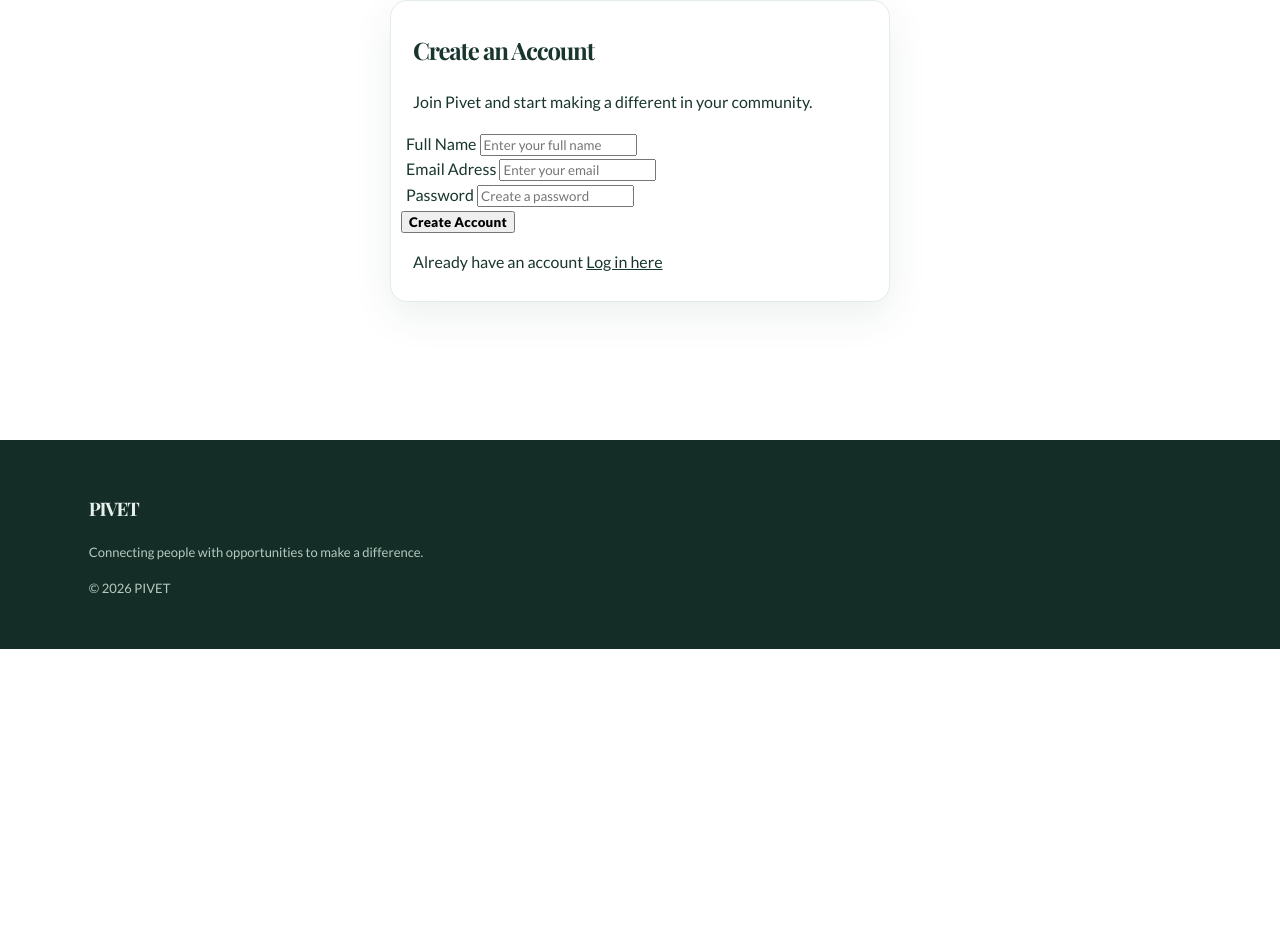
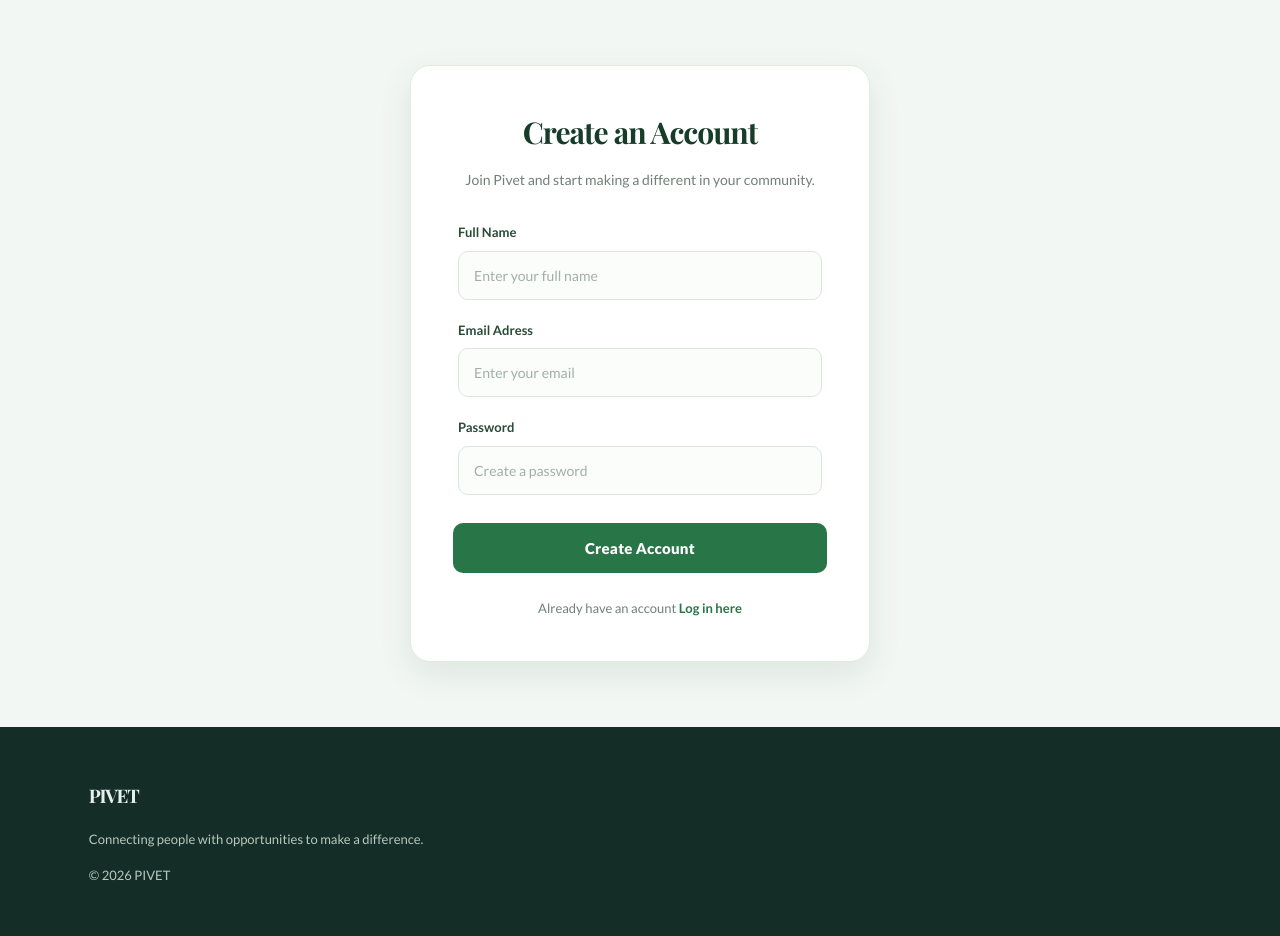
Before and after one commit to tajgloria/PythonProject1, a Flask app: page /register in a window 1280 px wide. Shown: the part 82-1018 px from the top of the page. Before the commit the page ends 731 px from the top, so only its background shows below. Run offline with Flask 3, Linux system fonts and the light colour scheme.

Commit message:
Update style.css

```diff
--- a/static/style.css
+++ b/static/style.css
@@ -2107,3 +2107,164 @@ body:has(.hours-layout) {
         padding: 45px 18px;
     }
 }
+/* Both form cards */
+.form-card {
+    width: 100%;
+    max-width: 460px;
+    margin: 0 auto;
+    padding: 42px 38px;
+    background: #ffffff;
+    border: 1px solid #e2ebe5;
+    border-radius: 22px;
+    box-shadow: 0 18px 50px rgba(24, 54, 46, 0.10);
+    box-sizing: border-box;
+    transition: box-shadow 0.25s ease;
+}
+
+.form-card:hover {
+    box-shadow: 0 22px 55px rgba(24, 54, 46, 0.14);
+}
+
+
+
+.form-section {
+    min-height: 75vh;
+    padding: 65px 20px;
+    display: flex;
+    justify-content: center;
+    align-items: center;
+    background: #f2f7f3;
+}
+
+/* Matching login and registration cards */
+.form-section .form-card {
+    width: 100%;
+    max-width: 460px;
+    margin: 0 auto;
+    padding: 42px;
+    background: #ffffff;
+    border: 1px solid #e1eae3;
+    border-radius: 20px;
+    box-shadow: 0 12px 35px rgba(25, 65, 40, 0.09);
+    box-sizing: border-box;
+}
+
+/* Page headings */
+.form-section .form-card h1 {
+    margin: 0 0 12px;
+    color: #183c2a;
+    font-family: 'Inter', sans-serif;
+    font-size: 30px;
+    font-weight: 800;
+    letter-spacing: -1px;
+    text-align: center;
+}
+
+/* Description under heading */
+.form-section .form-description {
+    margin: 0 0 30px;
+    color: #718078;
+    font-family: 'Inter', sans-serif;
+    font-size: 14px;
+    line-height: 1.7;
+    text-align: center;
+}
+
+/* Input groups */
+.form-section .form-group {
+    margin-bottom: 20px;
+}
+
+/* Input labels */
+.form-section .form-group label {
+    display: block;
+    margin-bottom: 8px;
+    color: #294b36;
+    font-family: 'Inter', sans-serif;
+    font-size: 13px;
+    font-weight: 700;
+}
+
+/* Text input fields */
+.form-section .form-group input {
+    width: 100%;
+    height: 49px;
+    padding: 0 15px;
+    border: 1px solid #dce6df;
+    border-radius: 10px;
+    background: #fbfdfb;
+    color: #243b2c;
+    font-family: 'Inter', sans-serif;
+    font-size: 14px;
+    box-sizing: border-box;
+    outline: none;
+    transition: border-color 0.2s, box-shadow 0.2s;
+}
+
+/* Input focus effect */
+.form-section .form-group input:focus {
+    border-color: #38875a;
+    background: #ffffff;
+    box-shadow: 0 0 0 3px rgba(56, 135, 90, 0.12);
+}
+
+/* Placeholder text */
+.form-section .form-group input::placeholder {
+    color: #a2afa6;
+}
+
+/* Submit buttons */
+.form-section .form-card .btn-full {
+    width: 100%;
+    min-height: 50px;
+    margin-top: 8px;
+    border: none;
+    border-radius: 10px;
+    background: #287647;
+    color: white;
+    font-family: 'Inter', sans-serif;
+    font-size: 15px;
+    font-weight: 700;
+    cursor: pointer;
+    transition: background 0.2s, transform 0.2s;
+}
+
+.form-section .form-card .btn-full:hover {
+    background: #1c5c35;
+    transform: translateY(-2px);
+}
+
+/* Bottom account links */
+.form-section .form-bottom-text {
+    margin: 25px 0 0;
+    color: #718078;
+    font-family: 'Inter', sans-serif;
+    font-size: 13px;
+    text-align: center;
+}
+
+.form-section .form-bottom-text a {
+    color: #287647;
+    font-weight: 700;
+    text-decoration: none;
+}
+
+.form-section .form-bottom-text a:hover {
+    color: #174c2c;
+    text-decoration: underline;
+}
+
+/* Smaller screens */
+@media (max-width: 500px) {
+    .form-section {
+        padding: 35px 16px;
+    }
+
+    .form-section .form-card {
+        padding: 30px 22px;
+    }
+
+    .form-section .form-card h1 {
+        font-size: 26px;
+    }
+}
```
